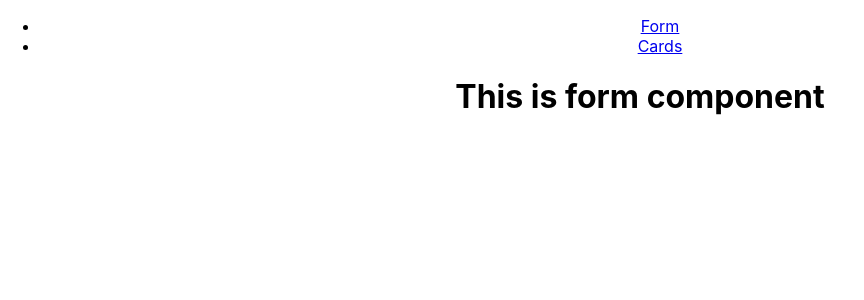
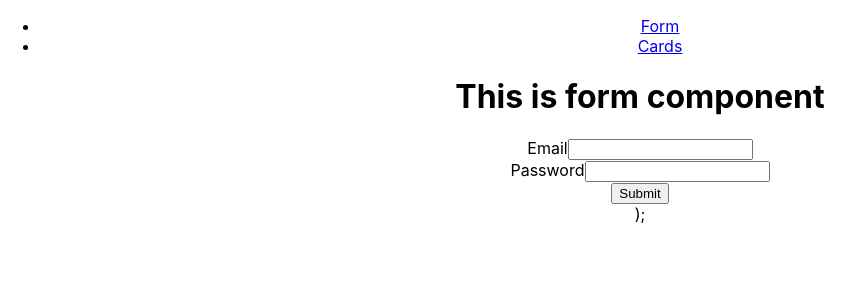
Before and after one commit to gayathri-amirineni/app_list, a React (Create React App) app: page / in a window 1280 px wide. Shown: the top 300 px of the page, without its empty margins (0-864 px from the left). Built offline with nearby package versions, Linux system fonts and the light colour scheme.

Commit message:
adding form component

```diff
--- a/src/App.js
+++ b/src/App.js
@@ -3,7 +3,7 @@ import { Routes, Route } from "react-router-dom";
 import Form from "./Components/Form/Form";
 import Card from "./Components/Card/Card";
 import NavBar from "./Components/Navbar/Navbar";
-
+import CardsDetails from "./Components/CardsDetails/CardsDetails"
 
 function App() {
   return (
@@ -13,6 +13,7 @@ function App() {
         <Routes>
           <Route path="/" element={<Form />} />
           <Route path="/card" element={<Card />} />
+          <Route path="/cards/:slug" element={<CardsDetails />} />
         </Routes>
       </>
     </div>
--- /dev/null
+++ b/src/Components/CardsDetails/CardsDetails.js
@@ -0,0 +1,11 @@
+import React from 'react'
+
+const CardsDetails = () => {
+  return (
+    <div>
+
+    </div>
+  )
+}
+
+export default CardsDetails;
--- a/src/Components/Form/Form.js
+++ b/src/Components/Form/Form.js
@@ -1,9 +1,32 @@
 import React from 'react'
 
 const Form = () => {
+    const handleSubmit = (event) => {
+        event.preventDefault();
+
+      const email = event.target.elements.email.value;
+      const password = event.target.elements.password.value;
+
+      alert(email + ' ' + password);
+    };
   return (
     <div>
       <h1>This is form component</h1>
+      {/*  */}
+
+
+    <form onSubmit={handleSubmit}>
+      <div>
+        <label htmlFor="email">Email</label>
+        <input id="email" type="text" />
+      </div>
+      <div>
+        <label htmlFor="password">Password</label>
+        <input id="password" type="password" />
+      </div>
+      <button type="submit">Submit</button>
+    </form>
+  );
     </div>
   )
 }
```
